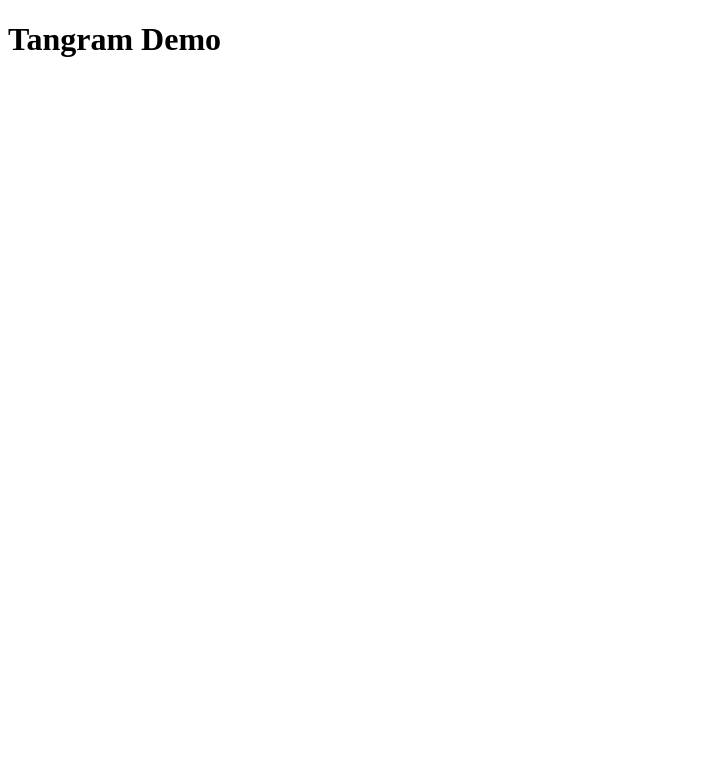
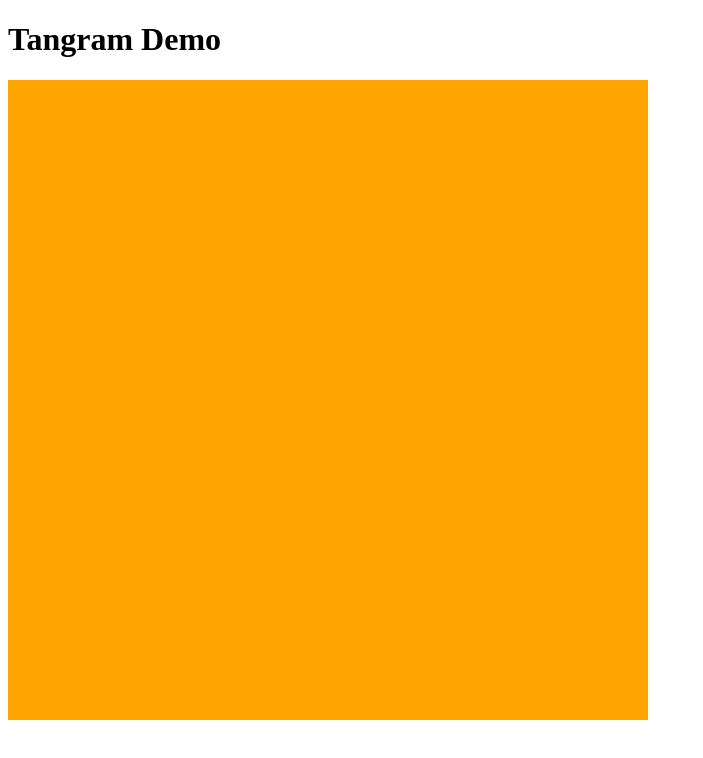
Before and after one commit to perspective-on-js/tangram, a website: page index.html in a window 1280 px wide. Shown: the whole page, without its empty margins (0-703 px from the left). Drawn offline with Linux system fonts and the light colour scheme.

Commit message:
create a svg element

```diff
--- a/index.html
+++ b/index.html
@@ -6,5 +6,8 @@
   </head>
   <body>
     <h1>Tangram Demo</h1>
+    <svg  xmlns="http://www.w3.org/2000/svg" version="1.1" width="640" height="640">
+      <rect width="640" height="640" style="fill:orange;">
+    </svg>
   </body>
 </html>
```
